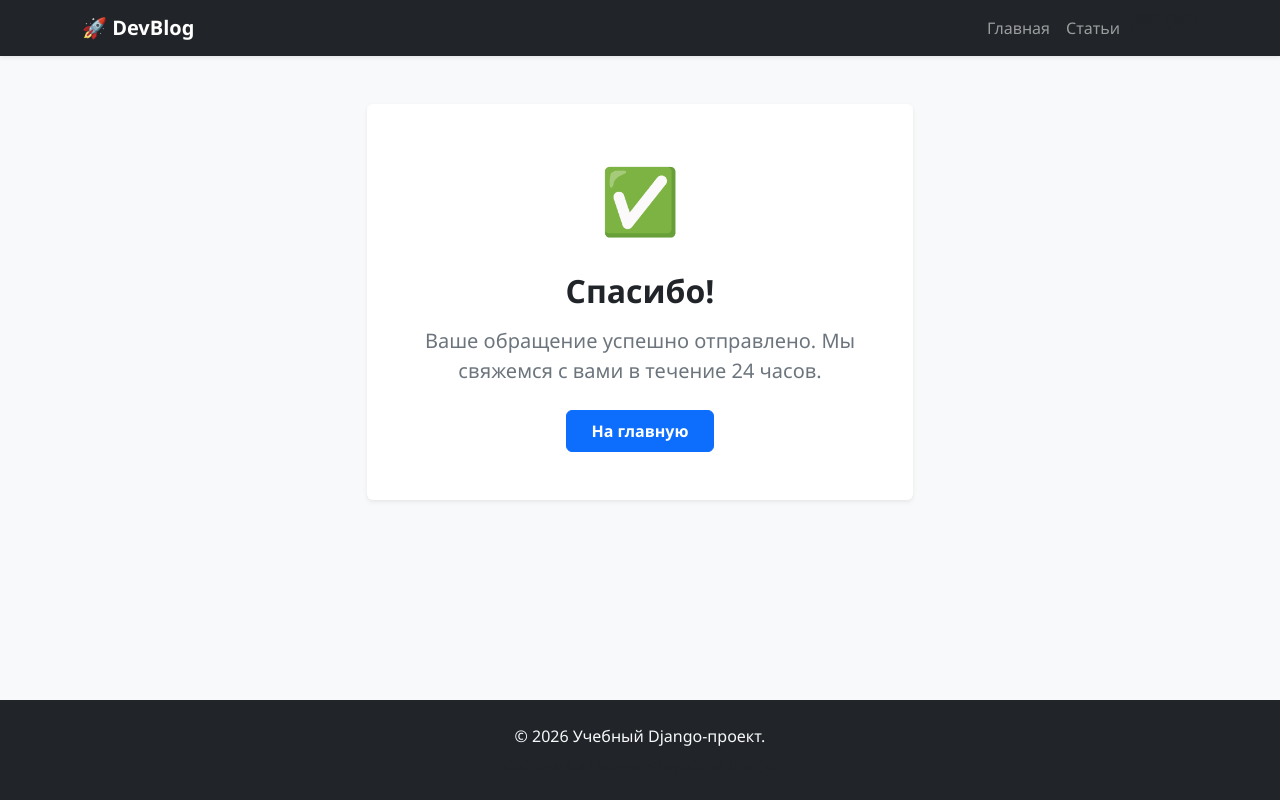
After one commit to annasuravenkova/django_project, a Django app: page /feedback/success/ in a window 1280 px wide. The commit adds this page. Run offline with Django 5.2, Linux system fonts and the light colour scheme; parts of the project's set-up code (start-up, migrations or seed data) failed here and were passed over; some libraries are stand-ins or nearby versions.

Commit message:
feat: added subject choice field and success confirmation page to feedback

```diff
--- a/feedback_app/models.py
+++ b/feedback_app/models.py
@@ -5,6 +5,7 @@ class Feedback(models.Model):
     email = models.EmailField(verbose_name='Почта отправителя')
     message = models.TextField(verbose_name='Сообщение')
     created_at = models.DateTimeField(auto_now_add=True, verbose_name='Дата отправки')
+    subject = models.CharField(max_length=150, default='Без темы', verbose_name='Тема обращения')
 
     class Meta:
         ordering = ('created_at',)
--- a/feedback_app/urls.py
+++ b/feedback_app/urls.py
@@ -3,5 +3,6 @@ from feedback_app import views
 
 app_name = 'feedback'
 urlpatterns = [
-    path("", views.feedback_view, name="feedback_page")
+    path("", views.feedback_view, name="feedback_page"),
+    path('success/', views.feedback_success, name='feedback_success')
 ]
--- a/feedback_app/views.py
+++ b/feedback_app/views.py
@@ -9,12 +9,17 @@ def feedback_view(request):
             name = form.cleaned_data.get('name')
             email = form.cleaned_data.get('email')
             message = form.cleaned_data.get('message')
+            subject = form.cleaned_data.get('subject')
             Feedback.objects.create(
                 name=name,
                 email=email,
-                message=message
+                message=message,
+                subject=subject
             )
-            return redirect('blog:index_page')
+            return redirect('feedback:feedback_success')
     else:
         form = FeedbackForm()
     return render(request, 'feedback_page.html', {'form':form})
+
+def feedback_success(request):
+    return render(request, 'success.html')
--- a/static/CSS/style.css
+++ b/static/CSS/style.css
@@ -7,6 +7,4 @@
      .card:hover {
          transform: translateY(-5px);
          box-shadow: 0 .5rem 1rem rgba(0,0,0,.15)!important;
-     background-image: linear-gradient(to bottom, purple, deeppink);
-
      }
--- /dev/null
+++ b/templates/success.html
@@ -0,0 +1,28 @@
+{% extends "base.html" %}
+
+{% block title %}Спасибо! - {{ block.super }}{% endblock %}
+
+{% block content %}
+<div class="row justify-content-center">
+    <div class="col-lg-6">
+        <div class="card border-0 shadow-sm text-center">
+            <div class="card-body p-5">
+                <!-- Иконка успеха -->
+                <div class="mb-4">
+                    <span style="font-size: 4rem;">✅</span>
+                </div>
+
+                <h2 class="fw-bold mb-3">Спасибо!</h2>
+                <p class="text-secondary fs-5 mb-4">
+                    Ваше обращение успешно отправлено. Мы свяжемся с вами в течение 24 часов.
+                </p>
+
+                <!-- Кнопка на главную -->
+                <a href="{% url 'blog:index_page' %}" class="btn btn-primary px-4 py-2 fw-semibold">
+                    На главную
+                </a>
+            </div>
+        </div>
+    </div>
+</div>
+{% endblock %}
```
Also changed, not shown: feedback_app/forms.py (+13 -0 lines), templates/feedback_page.html (+14 -0 lines), feedback_app/migrations/0002_feedback_subject_alter_feedback_email.py (added).
